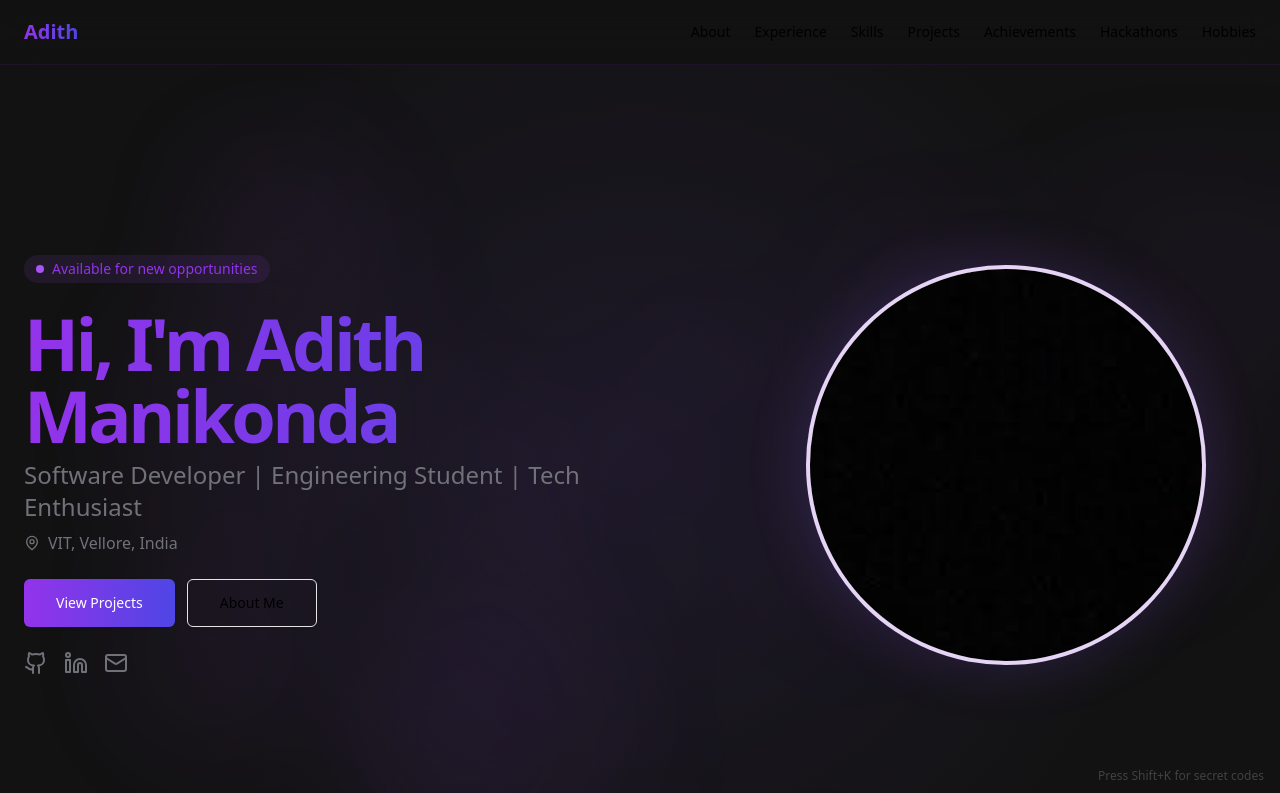
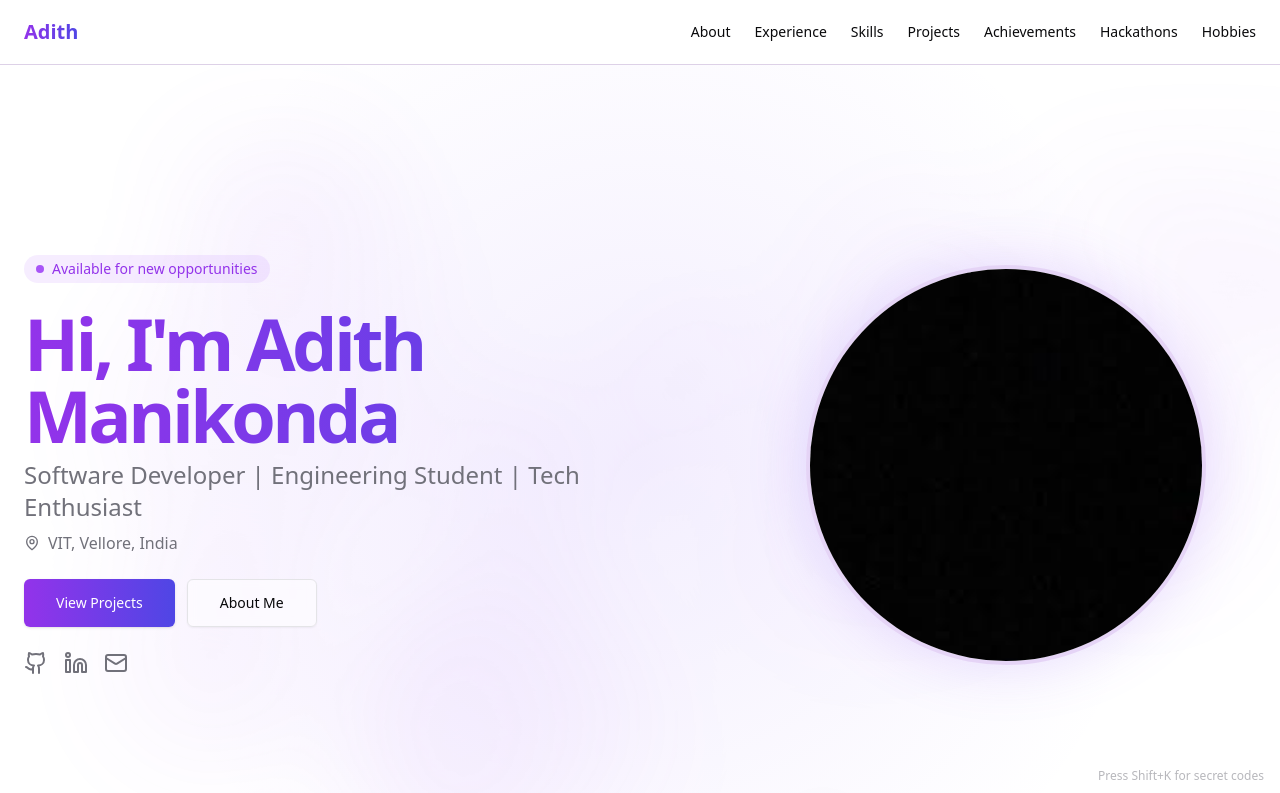
Before and after one commit to Ad1th/Profile, a Next.js app: page / in a window 1280 px wide. Shown: the top 793 px of the page. Built offline with nearby package versions, Linux system fonts and the light colour scheme.

Commit message:
CSS refresh

```diff
--- a/app/globals.css
+++ b/app/globals.css
@@ -4,9 +4,9 @@
 
 @layer base {
   :root {
-    background-color: #121212;
-    --foreground: #ffffff%;
-    --card: #121212;
+    --background: 0 0% 100%;
+    --foreground: 240 10% 3.9%;
+    --card: 0 0% 100%;
     --card-foreground: 240 10% 3.9%;
     --popover: 0 0% 100%;
     --popover-foreground: 240 10% 3.9%;
@@ -64,7 +64,6 @@
   opacity: 0;
   transform: translateY(20px);
   transition: opacity 0.6s ease-out, transform 0.6s ease-out;
-  will-change: opacity, transform;
 }
 
 .animate-on-scroll[data-animation="fade-left"] {
@@ -84,14 +83,8 @@
 }
 
 .animate-on-scroll.animate-in {
-  opacity: 1 !important;
+  opacity: 1;
   transform: translateY(0) translateX(0) scale(1) rotate(0);
-}
-
-/* Ensure animation persists */
-.animate-on-scroll.persist {
-  opacity: 1 !important;
-  transform: none !important;
 }
 
 /* Add delay to animations */
@@ -123,25 +116,11 @@
 .hackathon-card {
   transition: transform 1.2s cubic-bezier(0.16, 1, 0.3, 1),
     opacity 1.2s cubic-bezier(0.16, 1, 0.3, 1);
-  perspective: 1000px; /* Ensure perspective is applied */
-}
-
-.animate-on-scroll[data-animation="apple-zoom-spin"] {
-  opacity: 0;
-  transform: rotateY(-90deg) scale(0.85);
-  transform-origin: center;
-  backface-visibility: hidden;
-  transition: transform 1.2s cubic-bezier(0.23, 1, 0.32, 1),
-    opacity 0.8s ease-out;
 }
 
 .animate-on-scroll[data-animation="apple-zoom-spin"].animate-in {
   opacity: 1;
-  transform: rotateY(0deg) scale(1);
-}
-.perspective-wrapper {
-  perspective: 1000px;
-  perspective-origin: center;
+  transform: rotateY(0deg) scale(1) !important;
 }
 
 .perspective-element {
@@ -150,7 +129,7 @@
 }
 
 .hackathon-card:hover .perspective-element {
-  transform: rotateY(15deg) rotateX(5deg) translateZ(20px);
+  transform: rotateY(15deg) rotateX(5deg);
 }
 
 /* Float animation for background elements */
```
